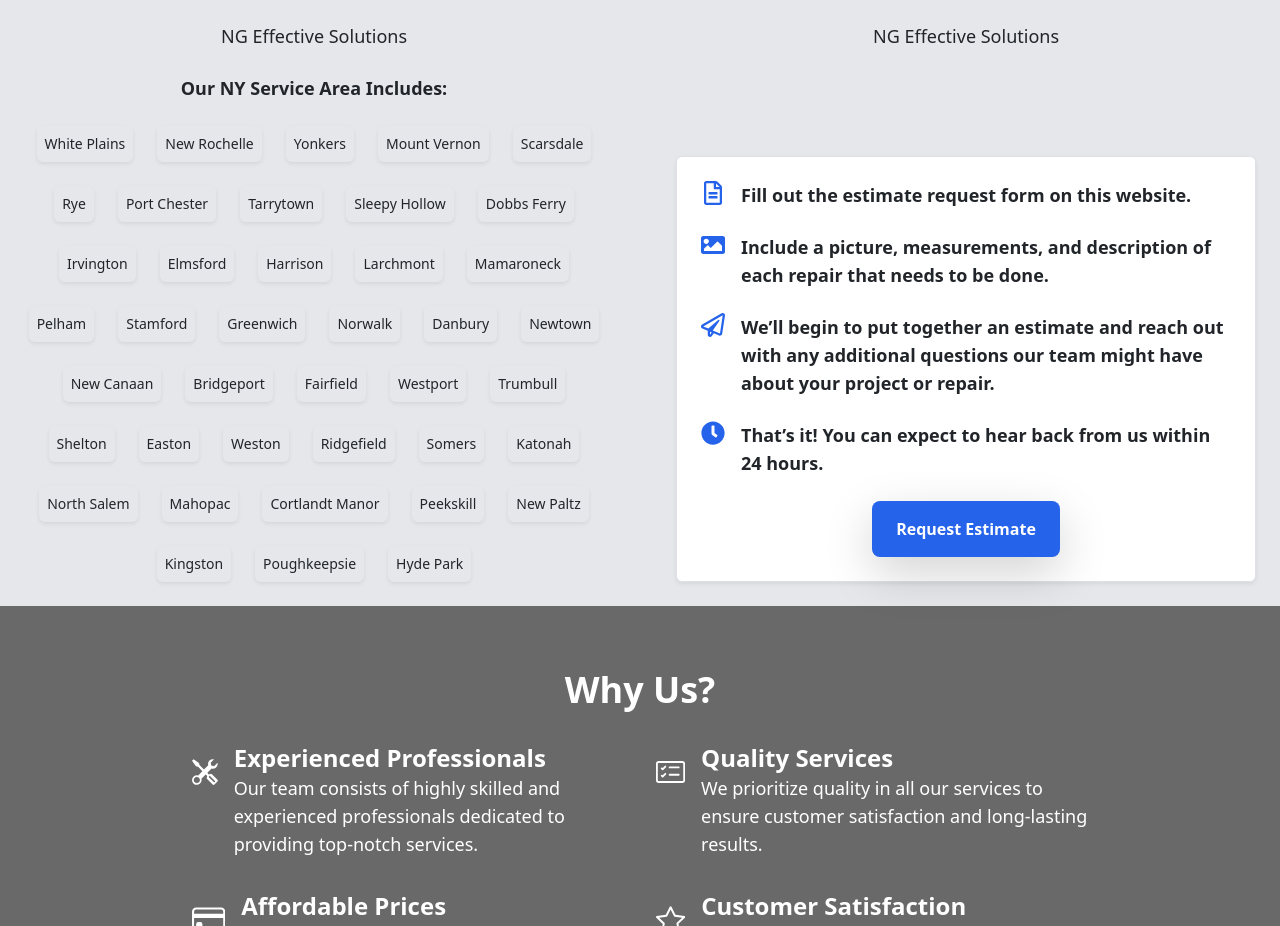
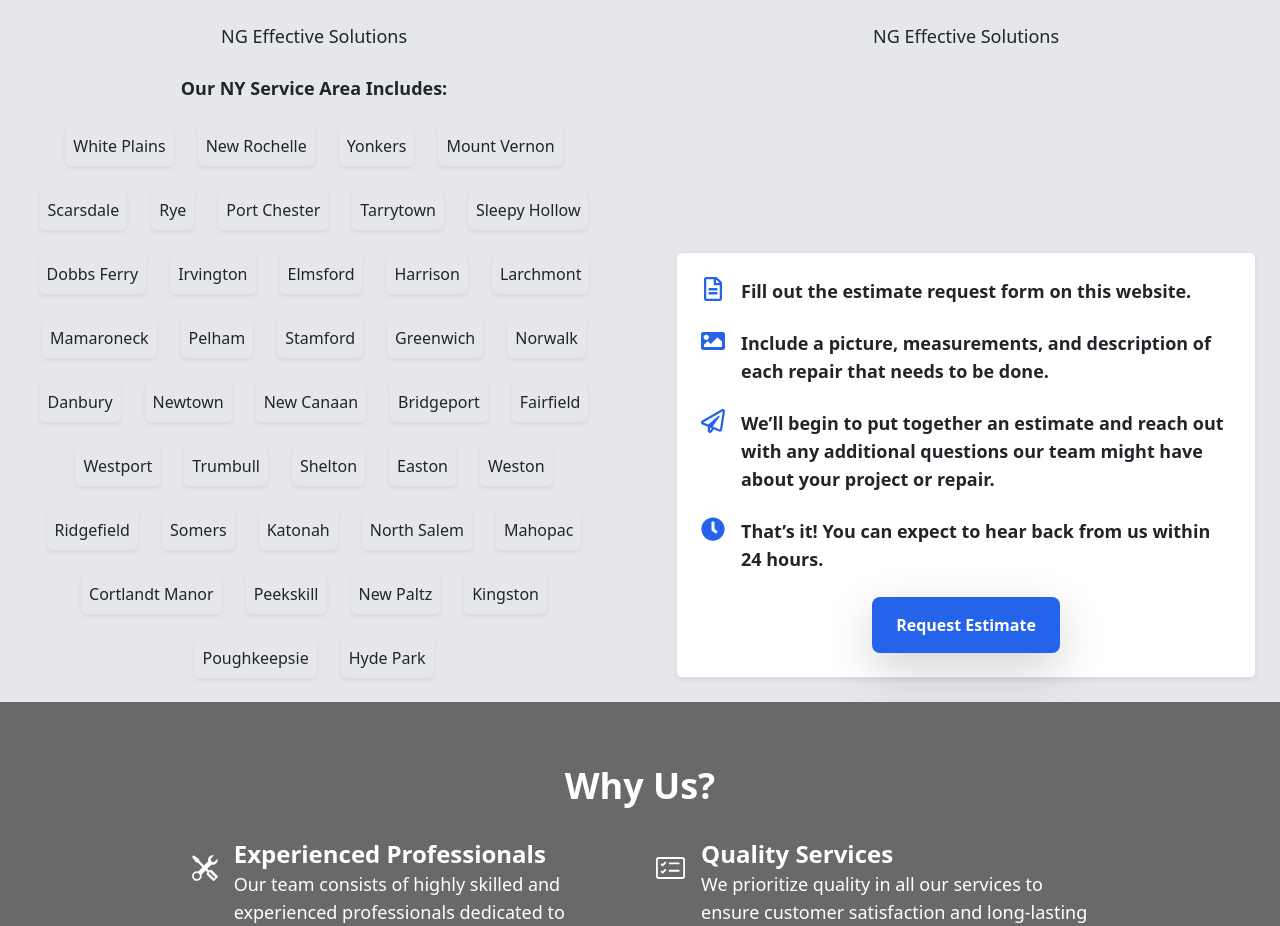
Before and after one commit to djgd27/ng-effective-solutions, a React (Vite) app in the folder NGES/: page / in a window 1280 px wide. Shown: the part 960-1886 px from the top of the page. Built offline with nearby package versions, Linux system fonts and the light colour scheme.

Commit message:
Update ServiceAreas.tsx
made text font bigger for items in list

```diff
--- a/NGES/src/components/landing/ServiceAreas.tsx
+++ b/NGES/src/components/landing/ServiceAreas.tsx
@@ -58,7 +58,7 @@
         {locations.map((location, index) => (
           <div
             key={index}
-            className="p-2 rounded-md shadow-sm text-sm"
+            className="p-2 rounded-md shadow-sm text-md"
             style={{ maxWidth: "150px" }} // Adjust as needed
           >
             {location}
```
